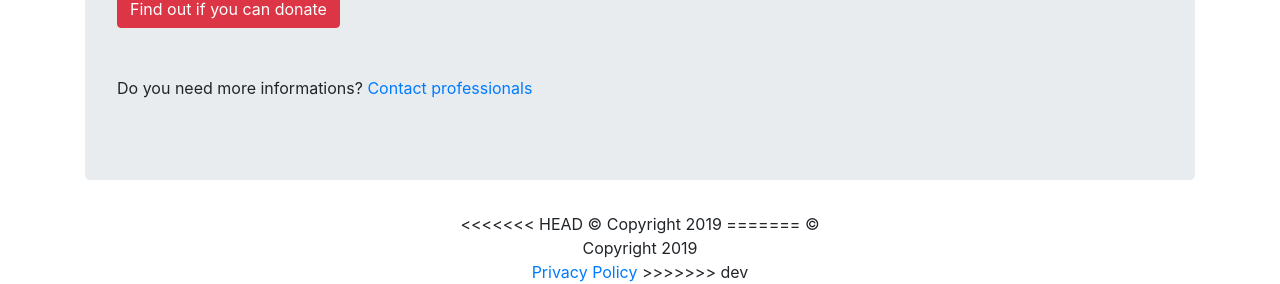
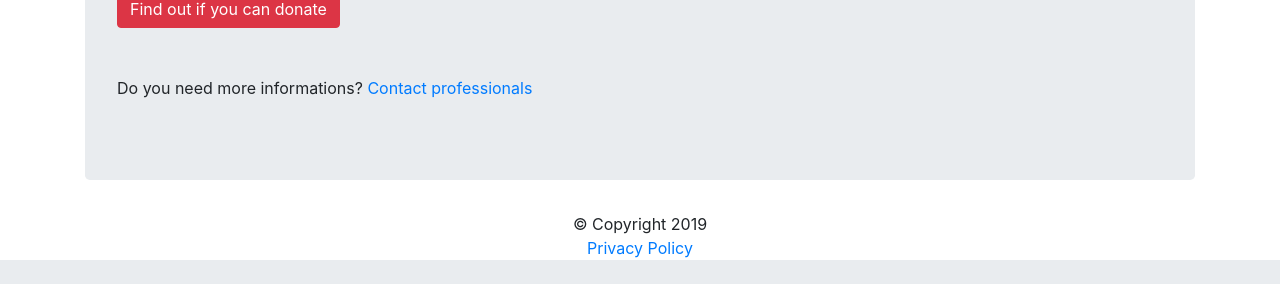
Before and after one commit to chmey/django-giving-blood, a Django app: page /faq in a window 1280 px wide. Shown: the part 2235-2519 px from the top of the page. After the commit the page ends 2495 px from the top, so only its background shows below. Run offline with Django 3.2, Linux system fonts and the light colour scheme; parts of the project's set-up code (start-up, migrations or seed data) failed here and were passed over; some libraries are stand-ins or nearby versions.

Commit message:
merge dev into style

```diff
--- a/web/templates/base.html
+++ b/web/templates/base.html
@@ -22,12 +22,9 @@
          <li class="nav-item">
             <a class="nav-link text-light" href="{% url 'news' %}">News</a>
          </li>
-<<<<<<< HEAD
-=======
            <li class="nav-item">
             <a class="nav-link text-light" href="{% url 'map' %}">Map</a>
          </li>
->>>>>>> dev
           <li class="nav-item">
             <a class="nav-link text-light" href="{% url 'faq' %}">FAQ</a>
          </li>
@@ -45,11 +42,7 @@
          </div>
          {%endif%}
          {% if user.is_authenticated %}
-<<<<<<< HEAD
-         <a class="nav-link text-light" href="{% url 'invite' %}">Invite a friend!</a>
-=======
          <a class="nav-link text-light" href="{% url 'add-donation' %}">Add Blood Donation</a>
->>>>>>> dev
          <a class="nav-link text-light" href="{% url 'profile' %}">My Profile</a>
          <a class="nav-link text-light" href="{% url 'logout' %}">Logout</a>
          {% else %}
@@ -78,11 +71,7 @@
     <footer>
         <div class="row justify-content-center">
             <div class="col-4 text-center">
-<<<<<<< HEAD
-                &copy; Copyright {% now "Y" %}
-=======
                 &copy; Copyright {% now "Y" %} <br> <a href="{% url 'privacy' %}">Privacy Policy</a>
->>>>>>> dev
             </div>
         </div>
     </footer>
```
Also changed, not shown: web/forms.py (+0 -8 lines), web/templates/web/add_donation.html (+0 -7 lines), web/templates/web/index.html (+0 -10 lines).
